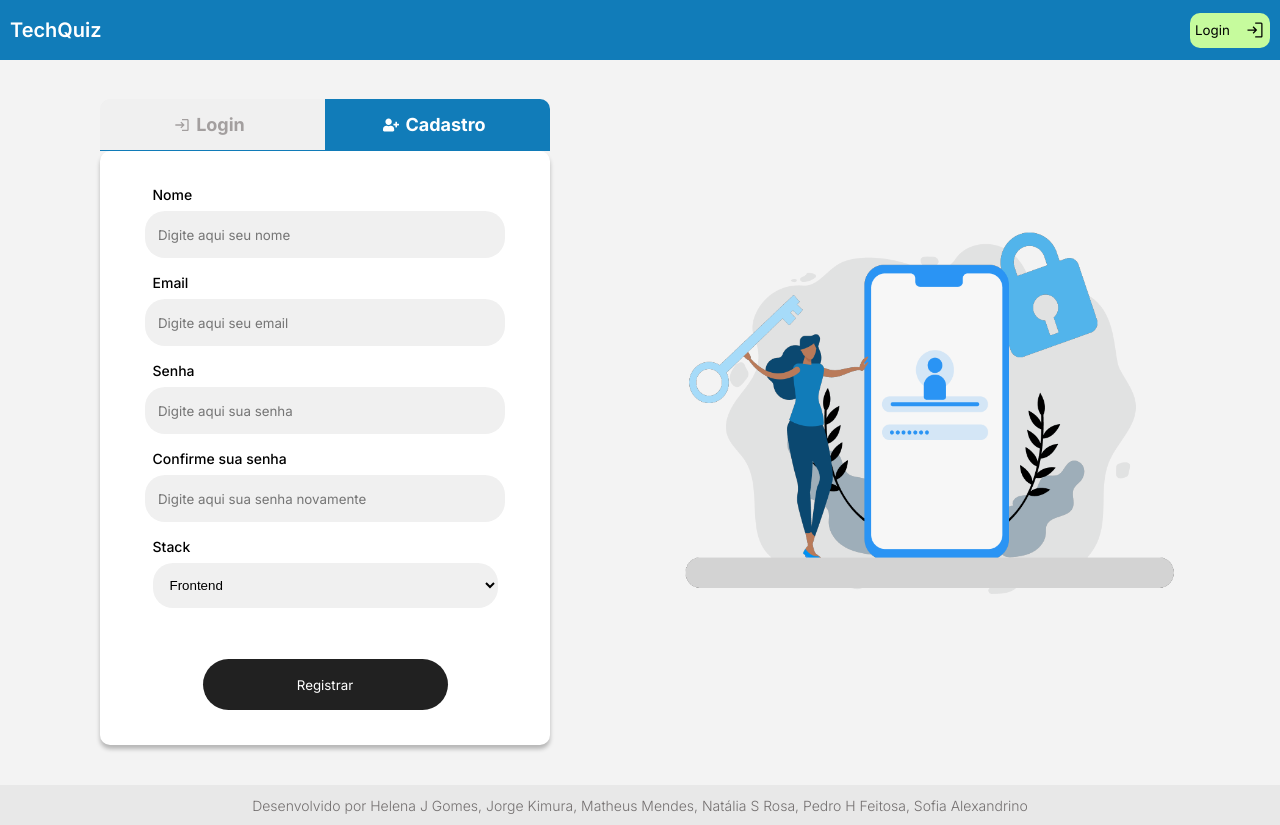
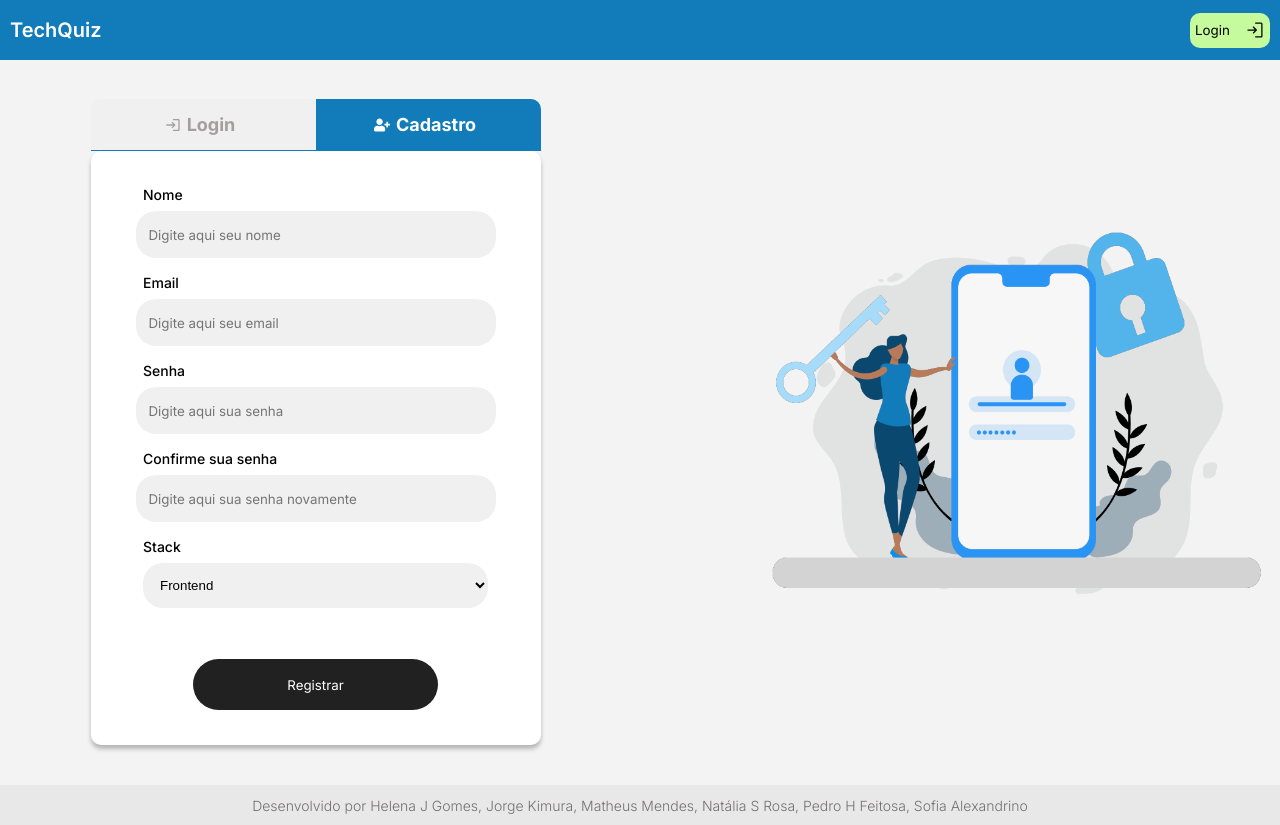
Before and after one commit to m4-t12-equipe35/techquiz-frontend, a React (Create React App) app: page / in a window 1280 px wide. Built offline with nearby package versions, Linux system fonts and the light colour scheme.

Commit message:
bugfix: style login

```diff
--- a/src/components/Forms/RegisterFom/styles.ts
+++ b/src/components/Forms/RegisterFom/styles.ts
@@ -3,6 +3,7 @@ import styled from "styled-components";
 export const Box = styled.div`
   display: flex;
   gap: 0.813rem;
+  justify-content: center;
 
   .formHeader {
     display: flex;
@@ -156,6 +157,7 @@ export const FormImg = styled.img`
   align-self: center;
   width: 540px;
   height: 401px;
+  margin-left: 6rem;
 
   @media screen and (max-width: 520px) {
     display: none;
```
